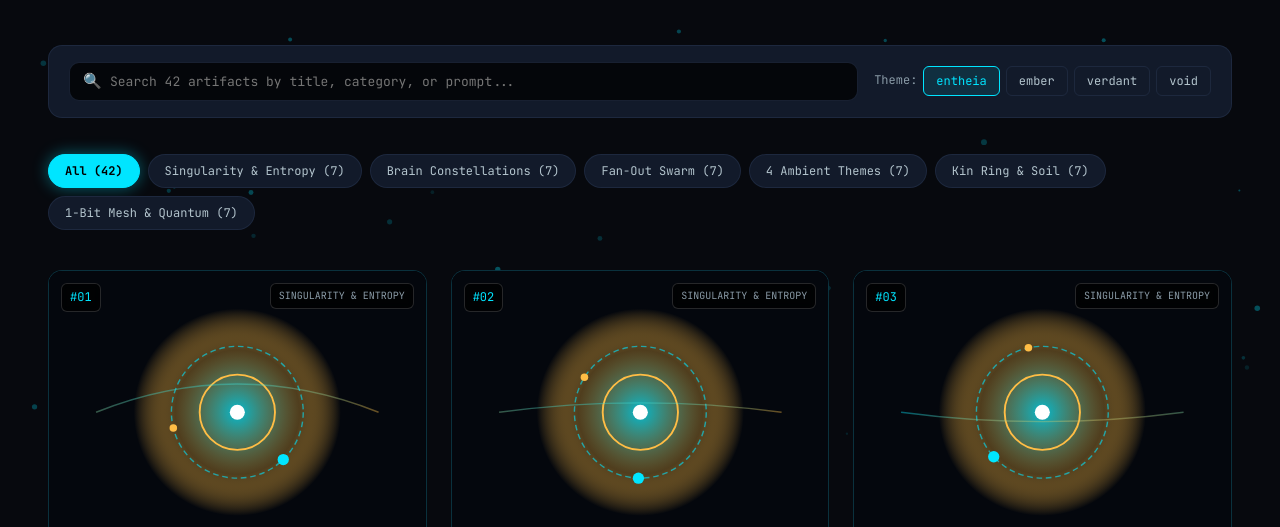
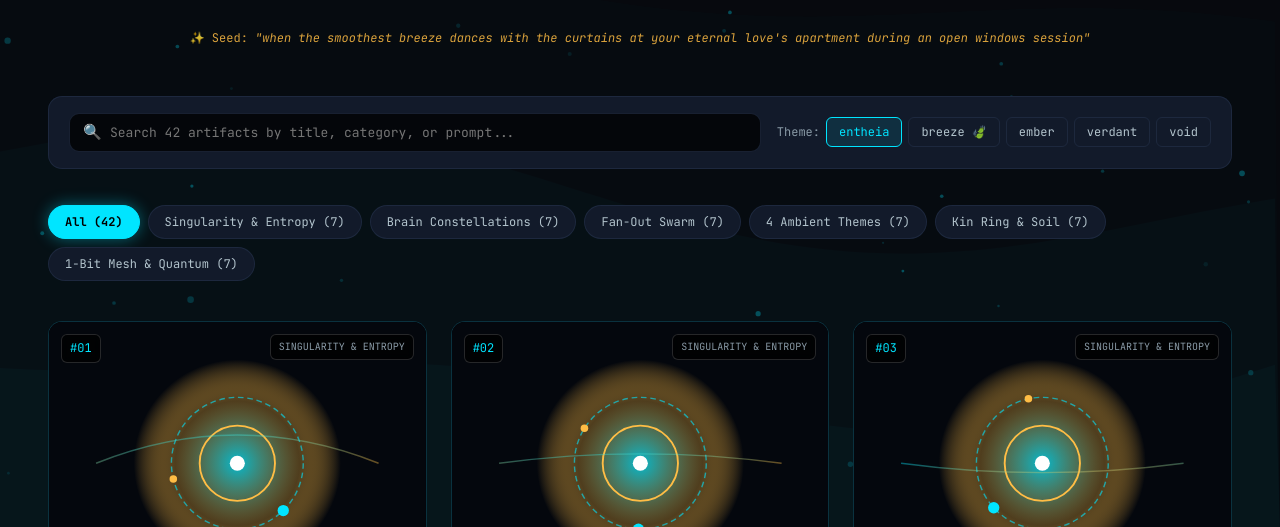
Before and after one commit to entropy-om/entheai, a website: page public/gallery.html in a window 1280 px wide. Shown: the part 273-800 px from the top of the page. Drawn offline with Linux system fonts and the light colour scheme.

Commit message:
feat(gallery): add breeze theme & silk curtains fluid canvas shader seed

```diff
--- a/public/gallery.html
+++ b/public/gallery.html
@@ -36,6 +36,14 @@
     --card-border: rgba(0, 255, 170, 0.2);
     --card-glow: rgba(0, 255, 170, 0.25);
     --accent: #00ffaa;
+  }
+  [data-theme="breeze"] {
+    --gallery-bg: #090c14;
+    --card-bg: color-mix(in oklab, #141b2b 85%, transparent);
+    --card-border: rgba(255, 202, 122, 0.25);
+    --card-glow: rgba(112, 193, 255, 0.3);
+    --accent: #ffca7a;
+    --accent-gold: #70c1ff;
   }
   [data-theme="void"] {
     --gallery-bg: #050505;
@@ -513,6 +521,9 @@
     <p class="subtitle">
       Explore 42 curated singularity checkpoints, braille 3D brain constellations, fan-out swarm orbits, ambient themes, and quantum entropy fields.
     </p>
+    <div style="margin-top: 12px; font-family: var(--font-mono); font-size: var(--text-xs); color: var(--accent-gold); opacity: 0.85;">
+      ✨ Seed: <em>"when the smoothest breeze dances with the curtains at your eternal love's apartment during an open windows session"</em>
+    </div>
   </header>
 
   <div class="toolbar">
@@ -523,6 +534,7 @@
     <div class="theme-selector">
       <span>Theme:</span>
       <button class="theme-btn active" data-theme-btn="entheia">entheia</button>
+      <button class="theme-btn" data-theme-btn="breeze">breeze 🍃</button>
       <button class="theme-btn" data-theme-btn="ember">ember</button>
       <button class="theme-btn" data-theme-btn="verdant">verdant</button>
       <button class="theme-btn" data-theme-btn="void">void</button>
@@ -1118,10 +1130,10 @@ window.addEventListener("keydown", (e) => {
   if (e.key === "ArrowRight") document.getElementById("modal-next").click();
 });
 
-// Shader Canvas Background Simulation
+// Shader Canvas Background Simulation: Silk Curtains & Afternoon Breeze
 const canvas = document.getElementById("shader-canvas");
 const ctx = canvas.getContext("2d");
-let width, height, particles = [];
+let width, height, particles = [], time = 0;
 
 function resize() {
   width = canvas.width = window.innerWidth;
@@ -1130,32 +1142,66 @@ function resize() {
 window.addEventListener("resize", resize);
 resize();
 
-for (let i = 0; i < 70; i++) {
+// 90 dust motes & sunshine particles dancing in open window draft
+for (let i = 0; i < 90; i++) {
   particles.push({
     x: Math.random() * width,
     y: Math.random() * height,
-    radius: Math.random() * 2 + 1,
-    vx: (Math.random() - 0.5) * 0.4,
-    vy: (Math.random() - 0.5) * 0.4,
-    alpha: Math.random() * 0.6 + 0.2
+    radius: Math.random() * 2.5 + 0.8,
+    vx: Math.random() * 0.4 + 0.1, // breeze drift rightwards
+    vy: (Math.random() - 0.5) * 0.3,
+    alpha: Math.random() * 0.65 + 0.2,
+    phase: Math.random() * Math.PI * 2
   });
 }
 
 function renderCanvas() {
   ctx.clearRect(0, 0, width, height);
+  time += 0.015;
+
+  const currentTheme = document.documentElement.getAttribute("data-theme") || "entheia";
+  const primaryColor = {
+    entheia: "rgba(0, 229, 255, ",
+    breeze: "rgba(255, 202, 122, ",
+    ember: "rgba(255, 120, 40, ",
+    verdant: "rgba(0, 255, 170, ",
+    void: "rgba(220, 220, 220, "
+  }[currentTheme] || "rgba(0, 229, 255, ";
+
+  // Render 4 translucent dancing curtain folds (wave ribbons)
+  for (let c = 0; c < 4; c++) {
+    ctx.beginPath();
+    const offset = c * 180;
+    const alpha = 0.03 + c * 0.015;
+    ctx.fillStyle = primaryColor + alpha + ")";
+
+    ctx.moveTo(0, height);
+    for (let x = 0; x <= width; x += 15) {
+      const wave1 = Math.sin(time * 0.8 + x * 0.003 + c) * 45;
+      const wave2 = Math.cos(time * 0.5 + x * 0.006 - c) * 30;
+      const y = height * 0.35 + wave1 + wave2 + offset;
+      ctx.lineTo(x, y);
+    }
+    ctx.lineTo(width, height);
+    ctx.closePath();
+    ctx.fill();
+  }
+
+  // Render dust motes floating in breeze
   particles.forEach(p => {
-    p.x += p.vx;
-    p.y += p.vy;
+    p.x += p.vx + Math.sin(time + p.phase) * 0.2;
+    p.y += p.vy + Math.cos(time * 0.7 + p.phase) * 0.25;
+    if (p.x > width) p.x = 0;
     if (p.x < 0) p.x = width;
-    if (p.x > width) p.x = 0;
+    if (p.y > height) p.y = 0;
     if (p.y < 0) p.y = height;
-    if (p.y > height) p.y = 0;
 
     ctx.beginPath();
     ctx.arc(p.x, p.y, p.radius, 0, Math.PI * 2);
-    ctx.fillStyle = `rgba(0, 229, 255, ${p.alpha})`;
+    ctx.fillStyle = primaryColor + (p.alpha * 0.85) + ")";
     ctx.fill();
   });
+
   requestAnimationFrame(renderCanvas);
 }
 renderCanvas();
```
